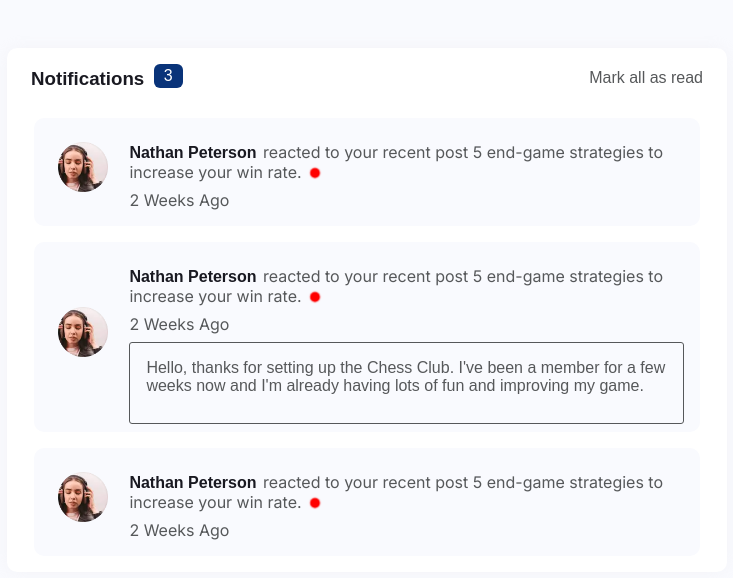
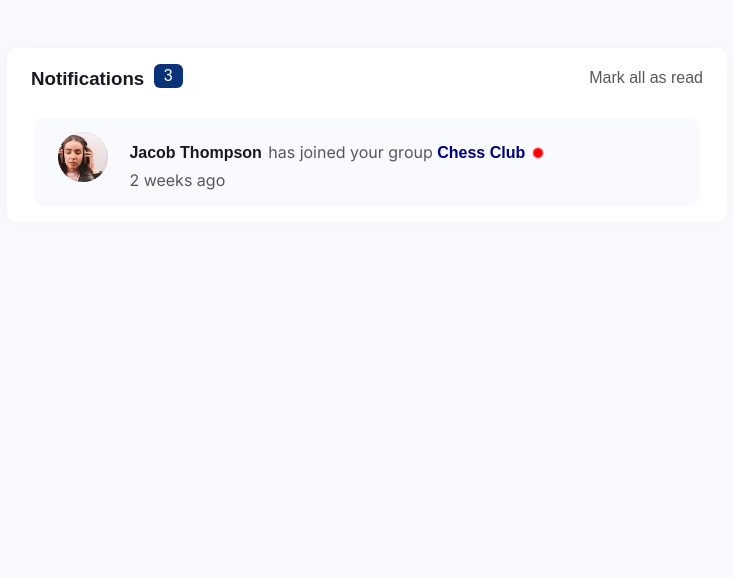
Before and after one commit to atorrez007/notifications-page-challenge, a Next.js app: page / in a window 1280 px wide. Shown: the top 578 px of the page, without its empty margins (273-1006 px from the left). Built offline with nearby package versions, Linux system fonts and the light colour scheme.

Commit message:
component shaping with props passed from notifications

```diff
--- a/src/Styles/GroupCardStyles.css
+++ b/src/Styles/GroupCardStyles.css
@@ -149,6 +149,12 @@
   }
 }
 
+.group-styles {
+  font-family: "PlusJakartaSans-Medium", sans-serif;
+  font-weight: 800;
+  color: navy;
+}
+
 .red-dot {
   display: flex;
   margin-left: 0.5em;
--- a/src/Styles/GroupCardStyles.scss
+++ b/src/Styles/GroupCardStyles.scss
@@ -143,6 +143,12 @@
   }
 }
 
+.group-styles {
+  font-family: $fontMedium, sans-serif;
+  font-weight: 800;
+  color: navy;
+}
+
 .red-dot {
   display: flex;
   margin-left: 0.5em;
--- a/src/Styles/NotificationStyles.css
+++ b/src/Styles/NotificationStyles.css
@@ -138,6 +138,7 @@
   .card-container {
     display: flex;
     flex-direction: column;
+    min-width: 100%;
     align-items: center;
   }
   .card-container :hover {
@@ -148,6 +149,7 @@
 @media (min-width: 960px) {
   .card-container {
     display: flex;
+    min-width: 100%;
     flex-direction: column;
     align-items: center;
   }
--- a/src/Styles/NotificationStyles.scss
+++ b/src/Styles/NotificationStyles.scss
@@ -133,6 +133,7 @@
   @include sm {
     display: flex;
     flex-direction: column;
+    min-width: 100%;
     align-items: center;
     :hover {
       transition: 0.05s;
@@ -142,6 +143,7 @@
 
   @include lg {
     display: flex;
+    min-width: 100%;
     flex-direction: column;
     align-items: center;
     :hover {
--- a/src/Types/types.ts
+++ b/src/Types/types.ts
@@ -1,4 +1,5 @@
 export type Alert = {
+  allReadStatus: boolean;
   username: string;
   img: string;
   description: string;
--- a/src/components/GroupCard.tsx
+++ b/src/components/GroupCard.tsx
@@ -2,13 +2,32 @@ import React, { useEffect, useState } from "react";
 import "../Styles/GroupCardStyles.css";
 import AnnaKim from "../assets/images/avatar-anna-kim.webp";
 import Image from "next/image";
+import { Alert } from "@/Types/types";
+import { time } from "console";
+
+// export type Alert = {
+//   allReadStatus: boolean;
+//   username: string;
+//   img: string;
+//   description: string;
+//   timestamp: string;
+//   message?: string;
+//   group?: string;
+// };
 
 type GroupCardProps = {
-  allReadStatus: boolean;
-  privateMessage?: string;
+  // allReadStatus: boolean;
+  // privateMessage?: string;
 };
 
-const GroupCard = ({ allReadStatus, privateMessage }: GroupCardProps) => {
+const GroupCard = ({
+  allReadStatus,
+  username,
+  description,
+  message,
+  group,
+  timestamp,
+}: Alert) => {
   const [isRead, setIsRead] = useState<boolean>(false);
 
   const readOrUnread = isRead ? "read" : "unread";
@@ -30,15 +49,16 @@ const GroupCard = ({ allReadStatus, privateMessage }: GroupCardProps) => {
       </div>
       <div className="user-info">
         <div>
-          <span className="username">Nathan Peterson</span>reacted to your
-          recent post 5 end-game strategies to increase your win rate.
-          {!isRead ? <span className="red-dot"></span> : null}
+          <span className="username">{username}</span>
+          {description}
+          <span className="group-styles"> {group}</span>
+          {!isRead ? <span className="red-dot" /> : null}
           <div className="time-stamp-placeholder">
-            <span className="timestamp">2 Weeks Ago</span>
+            <span className="timestamp">{timestamp}</span>
           </div>
           {/* JSX conditional if message exists. This is to prevent having an empty box in other components */}
-          {privateMessage ? (
-            <div className="private-message-container">{privateMessage}</div>
+          {message ? (
+            <div className="private-message-container">{message}</div>
           ) : null}
         </div>
       </div>
--- a/src/components/Notifications.tsx
+++ b/src/components/Notifications.tsx
@@ -3,18 +3,21 @@ import React, { useState } from "react";
 import "../Styles/NotificationStyles.css";
 import GroupCard from "./GroupCard";
 import { Alert } from "../Types/types";
+
 const Notifications = () => {
   const [allReadStatus, setAllReadStatus] = useState<boolean>(false);
   const privateMessage =
     "Hello, thanks for setting up the Chess Club. I've been a member for a few weeks now and I'm already having lots of fun and improving my game.";
   const alerts: Alert[] = [
     {
+      allReadStatus: allReadStatus,
       username: "Jacob Thompson",
       img: "img",
       description: "has joined your group",
       timestamp: "1 day ago",
     },
     {
+      allReadStatus: allReadStatus,
       username: "Rizky Hasanuddin",
       img: "img",
       description: "sent you a private message",
@@ -22,6 +25,7 @@ const Notifications = () => {
       message: privateMessage,
     },
     {
+      allReadStatus: allReadStatus,
       username: "Kimberly Smith",
       img: "img",
       description: "commented on your picture",
@@ -29,6 +33,7 @@ const Notifications = () => {
       // add picture type for conditional picture render
     },
     {
+      allReadStatus: allReadStatus,
       username: "Nathan Peterson",
       img: "img",
       description:
@@ -36,6 +41,7 @@ const Notifications = () => {
       timestamp: "2 weeks ago",
     },
     {
+      allReadStatus: false,
       username: "Anna Kim",
       img: "img",
       description: "left the group",
@@ -45,9 +51,11 @@ const Notifications = () => {
   ];
 
   const userJacob: Alert = {
+    allReadStatus: allReadStatus,
     username: "Jacob Thompson",
     img: "img",
     description: "has joined your group",
+    group: "Chess Club",
     timestamp: "2 weeks ago",
   };
 
@@ -68,12 +76,13 @@ const Notifications = () => {
         </div>
       </div>
       <div className="card-container">
-        <GroupCard allReadStatus={allReadStatus} />
-        <GroupCard
+        <GroupCard {...userJacob} />
+        {/* <GroupCard
           allReadStatus={allReadStatus}
           privateMessage={privateMessage}
         />
-        <GroupCard allReadStatus={allReadStatus} />
+        <GroupCard allReadStatus={allReadStatus} /> */}
+        {/* <GroupCard {...userJacob} /> */}
       </div>
     </div>
   );
```
Also changed, not shown: 2 other files (tests, documents, lock files or other folders).
